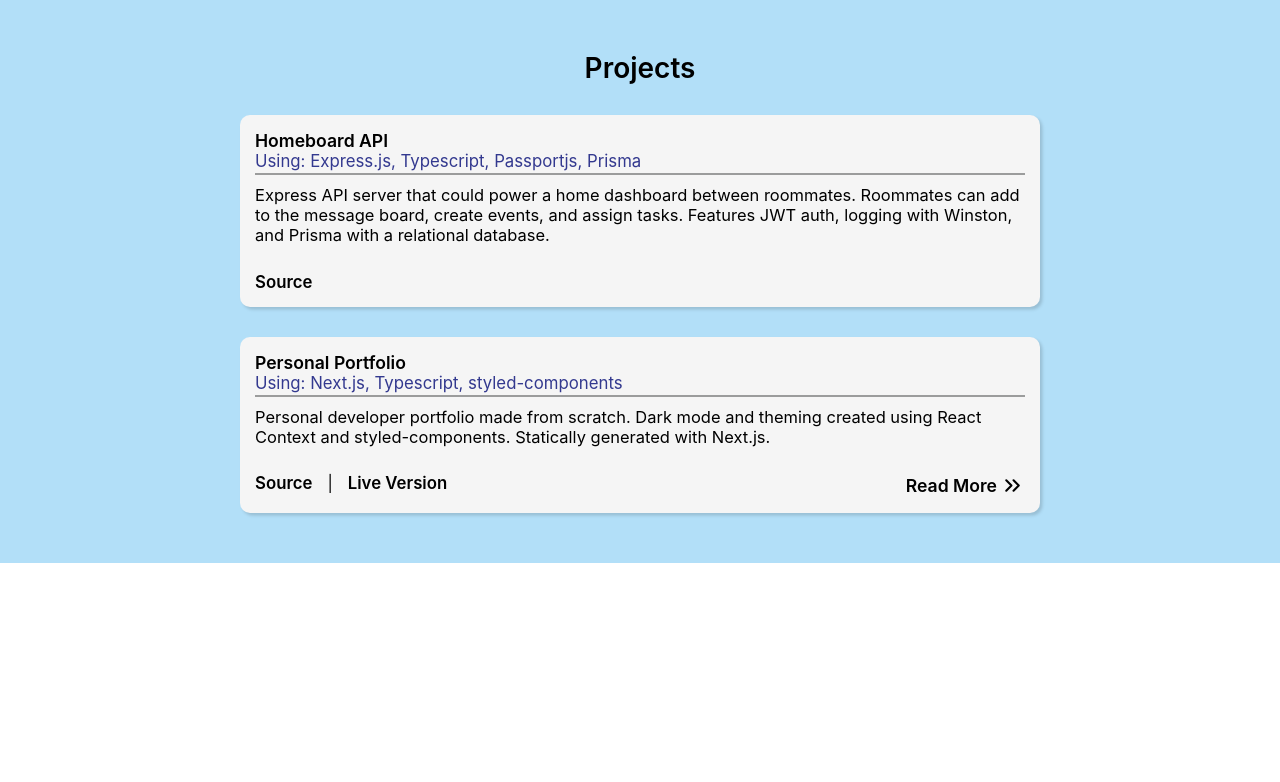
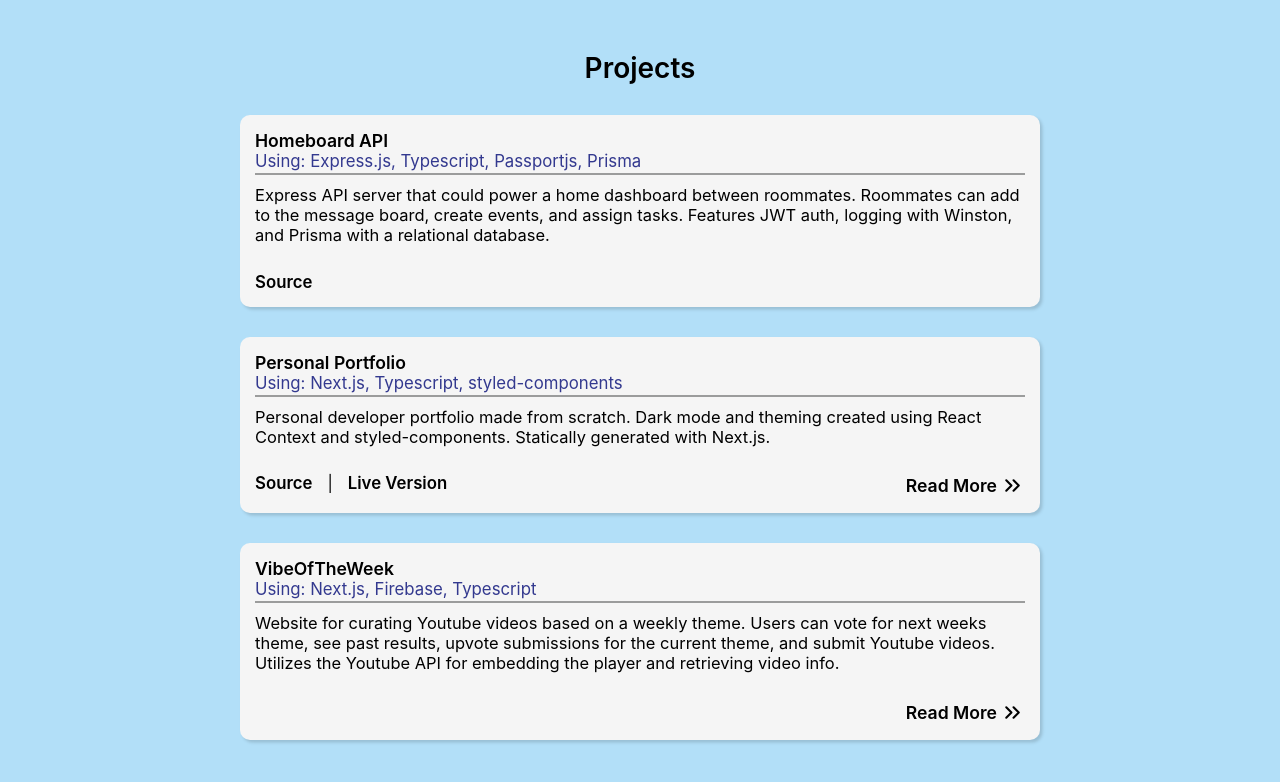
Before and after one commit to maybemaby/brandma.dev, a Next.js app: page / in a window 1280 px wide. Shown: the part 390-1172 px from the top of the page. Before the commit the page ends 953 px from the top, so only its background shows below. Built offline with nearby package versions, Linux system fonts and the light colour scheme.

Commit message:
Move data props to separate module

```diff
--- a/components/DarkModeToggle.tsx
+++ b/components/DarkModeToggle.tsx
@@ -24,13 +24,14 @@ const DarkModeButton = styled.button`
   position: fixed;
   top: 2rem;
   right: 1.5rem;
-  background: transparent;
+  background: ${(p) => p.theme.bg.primary};
   border: 3px solid ${(p) => p.theme.bg.secondary};
   cursor: pointer;
   padding: 3px;
   border-radius: 50%;
   animation: ${rotateAndZoom} 2s cubic-bezier(0.175, 0.885, 0.32, 1.275);
   transition: all 200ms ease-in-out;
+  z-index: 5;
   &:hover {
     padding: 5px;
     border-color: ${(p) => (p.theme.mode === "dark" ? "#32b997" : "#f3b91a")};
--- a/components/SideBar/SideBar.tsx
+++ b/components/SideBar/SideBar.tsx
@@ -49,7 +49,7 @@ const Dock = styled.nav<DockProps>`
   gap: 15px;
   background-color: ${(p) => p.theme.bg.secondary};
   width: ${(p) => (p.open ? "200px" : "0px")};
-  z-index: 2;
+  z-index: 6;
   animation: ${SlideOut} 300ms cubic-bezier(0.23, 1, 0.32, 1);
 
   @media screen and (min-width: 1920px) {
--- /dev/null
+++ b/data.ts
@@ -0,0 +1,32 @@
+import { Project } from "./components/ProjectSection";
+
+export const projects: Project[] = [
+  {
+    description: `Express API server that could power a home dashboard between roommates.
+  Roommates can add to the message board, create events, and assign tasks.
+  Features JWT auth, logging with Winston, and Prisma with a relational database.
+  `,
+    title: "Homeboard API",
+    technologies: ["Express.js", "Typescript", "Passportjs", "Prisma"],
+    repo: "https://github.com/maybemaby/homeboard-api",
+  },
+  {
+    description: `Personal developer portfolio made from scratch. Dark mode and theming
+  created using React Context and styled-components. Statically generated with Next.js.
+  `,
+    title: "Personal Portfolio",
+    technologies: ["Next.js", "Typescript", "styled-components"],
+    repo: "https://github.com/maybemaby/brandma.dev",
+    liveUrl: "https://brandma.dev/",
+    morePath: "/projects/portfolio",
+  },
+  {
+    description: `Website for curating Youtube videos based on a weekly theme. Users can
+    vote for next weeks theme, see past results, upvote submissions for the current theme, and submit
+    Youtube videos. Utilizes the Youtube API for embedding the player and retrieving video info.
+    `,
+    title: "VibeOfTheWeek",
+    technologies: ["Next.js", "Firebase", "Typescript"],
+    morePath: "/projects/vibeoftheweek",
+  },
+];
--- a/pages/index.tsx
+++ b/pages/index.tsx
@@ -16,6 +16,7 @@ import { SideBar } from "../components/SideBar/SideBar";
 import { TechSection } from "../components/TechSection";
 import { IconBadge } from "../components/IconBadge";
 import { lightTheme, darkTheme } from "../theme";
+import { projects } from "../data";
 
 const Div = styled.div`
   background: ${(props) => props.theme.bg.primary};
@@ -64,28 +65,6 @@ const Home: NextPage = () => {
     },
     { name: "Projects", path: "/projects" },
     { name: "Resume", path: "/resume" },
-  ];
-
-  const projects: Project[] = [
-    {
-      description: `Express API server that could power a home dashboard between roommates.
-      Roommates can add to the message board, create events, and assign tasks.
-      Features JWT auth, logging with Winston, and Prisma with a relational database.
-      `,
-      title: "Homeboard API",
-      technologies: ["Express.js", "Typescript", "Passportjs", "Prisma"],
-      repo: "https://github.com/maybemaby/homeboard-api",
-    },
-    {
-      description: `Personal developer portfolio made from scratch. Dark mode and theming
-      created using React Context and styled-components. Statically generated with Next.js.
-      `,
-      title: "Personal Portfolio",
-      technologies: ["Next.js", "Typescript", "styled-components"],
-      repo: "https://github.com/maybemaby/brandma.dev",
-      liveUrl: "https://brandma.dev/",
-      morePath: "/projects/portfolio",
-    },
   ];
 
   return (
```
